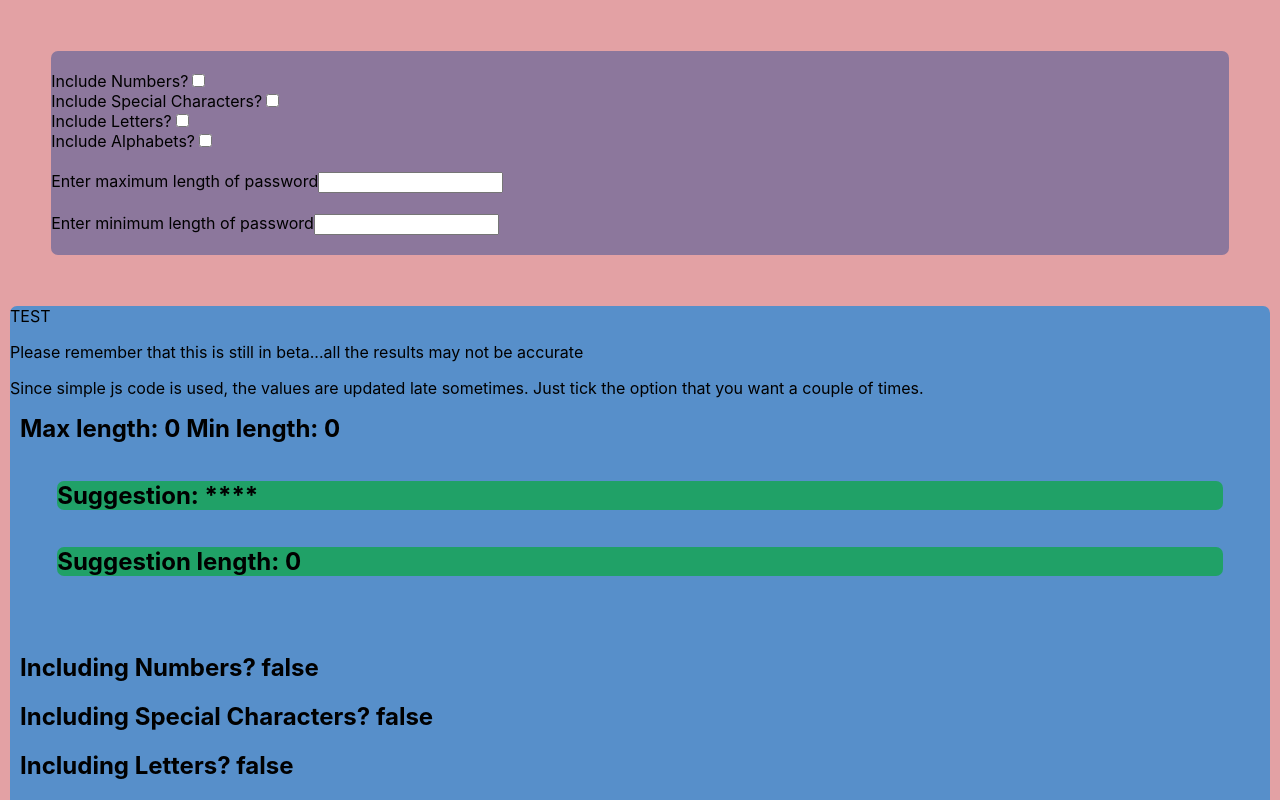
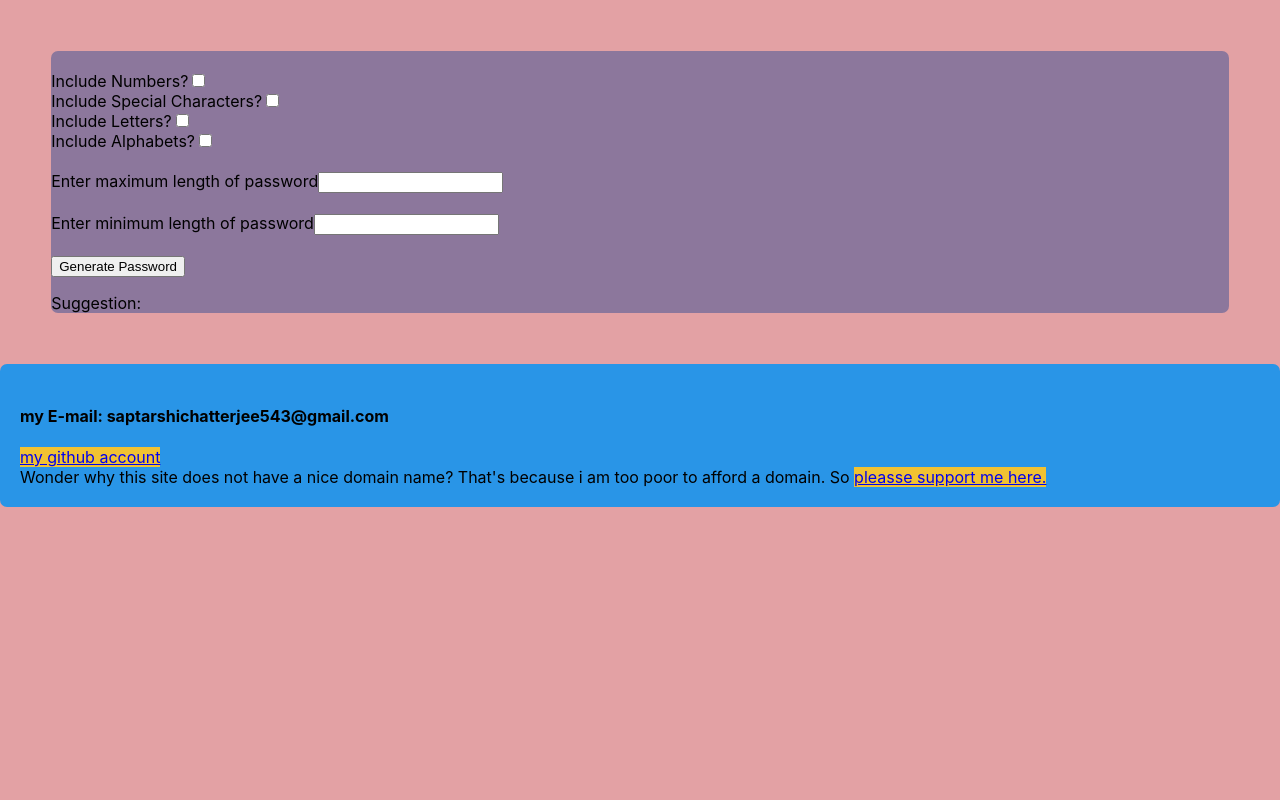
Before and after one commit to saptarshi543/passwordGenerator, a React (Create React App) app: page / in a window 1280 px wide. Shown: the top 800 px of the page. Built offline with nearby package versions, Linux system fonts and the light colour scheme.

Commit message:
started working on a cleaner and faster version...arranging array does not work yet

```diff
--- a/src/App.js
+++ b/src/App.js
@@ -1,13 +1,16 @@
 import Checkbox from './Checkbox';
 import Me from './Me';
 import React from "react";
+
+import Show from "./Show.js";
 function App() {
   const backgroundImg={
     backgroundColor:'#E3A1A4'
   };
   return (
 <div style={backgroundImg}>
-<Checkbox />
+{/* <Checkbox />  */}
+<Show />
 	 <Me />
 </div>
   );
--- /dev/null
+++ b/src/Show.js
@@ -0,0 +1,144 @@
+import React from "react";
+
+function Show(){
+
+
+// styling....
+const input={
+	margin:'4%',
+	borderRadius:'7px',
+	backgroundColor:'#8C779C'
+}
+//styling ends........
+
+
+
+//variables....
+	var number=['1','2','3','4','5','6','7','8','9','0'];
+	var special_char=['!','@','#','$','%','&','*'];
+	var letter=['a','b','c','d','e','f','g','h','i','j','k','l','m','n','o','p','q','r','s','t','u','v','w','x','y','z'];
+	var alpha=['A','B', 'C','D','E','F','G','H','I','J','K','L','M','N', 'O','P','Q','R','S','T','U','V','W','X','Y','Z'];
+
+
+	const [max, setMax]=React.useState(0);
+	const [min,setMin]=React.useState(0);
+	const [passlen,setPasslen]=React.useState(0);
+
+	const [num, setNum]=React.useState(false);
+	const [special, setSpecial]=React.useState(false);
+	const [letters, setLetters]=React.useState(false);
+	const [alphabets, setAlphabets]=React.useState(false);
+
+	const [data,setData]=React.useState([]);
+	const [password,setPassword]=React.useState("");
+//variables ends.........
+
+
+//functions.....
+function random( max,min){//this function is working...
+	min=Math.ceil(min);max=Math.floor(max);
+	return Math.floor(Math.random()*(max-min)+min);
+}
+//functions ends....
+
+
+	const spit=()=>{
+			console.log("spitting to console...");
+
+
+//password length ...
+			if(min>max){
+				window.alert("Please provide correct lengths");
+			}else if(max===min){
+				setPasslen(max);
+			}else{
+			setPasslen(random(max,min));
+			}
+			console.log("password length "+passlen);
+//password length handled.....
+
+
+//handling array
+
+			//resetting array
+			setData([]);
+
+			if(num===true){
+			setData(number);
+				// data.push(number);
+			}
+			if(special===true){
+				// data.push(special);
+			setData(special);
+			}
+			if(letters===true){data.push(letter);}
+			if(alphabets===true){data.push(alpha);}
+
+			for(let i=0;i<data.length;i++){
+			console.log(data[i]);
+			}
+//array handling ends..
+
+
+}//end of spit function...DO NOT TOUCH
+
+
+
+
+
+	return(
+		<div>
+<p></p>
+
+<div style={input}>
+
+	<label>
+	<br></br>
+	Include Numbers?
+	<input type="checkbox" num={num} onChange={()=> setNum(!num)} />
+	<br></br>
+	Include Special Characters?
+	<input type="checkbox" special={special} onChange={()=> setSpecial(!special)} />
+	<br></br>
+	Include Letters?
+	<input type="checkbox" letters={letters} onChange={()=> setLetters(!letters)} />
+	<br></br>
+	Include Alphabets?
+	<input type="checkbox" alphabets={alphabets} onChange={()=> setAlphabets(!alphabets)} />
+
+	</label>
+
+
+
+
+	<br></br>
+	<br></br>
+		<label>Enter maximum length of password</label>
+		<input type="number" id="MAX" onChange={()=>setMax(parseInt(document.getElementById("MAX").value))} />
+		<br></br>
+
+	<br></br>
+		<label>Enter minimum length of password</label>
+		<input type="number" id="MIN" onChange={()=>setMin(parseInt(document.getElementById("MIN").value))}/>
+		<br></br>
+
+	<br></br>
+
+	<button onClick={spit}>Generate Password</button>
+
+	<p>Suggestion: {password.toString()}</p>
+
+
+
+
+
+
+
+
+</div>
+
+</div>
+		);
+}
+
+export default Show;
```
